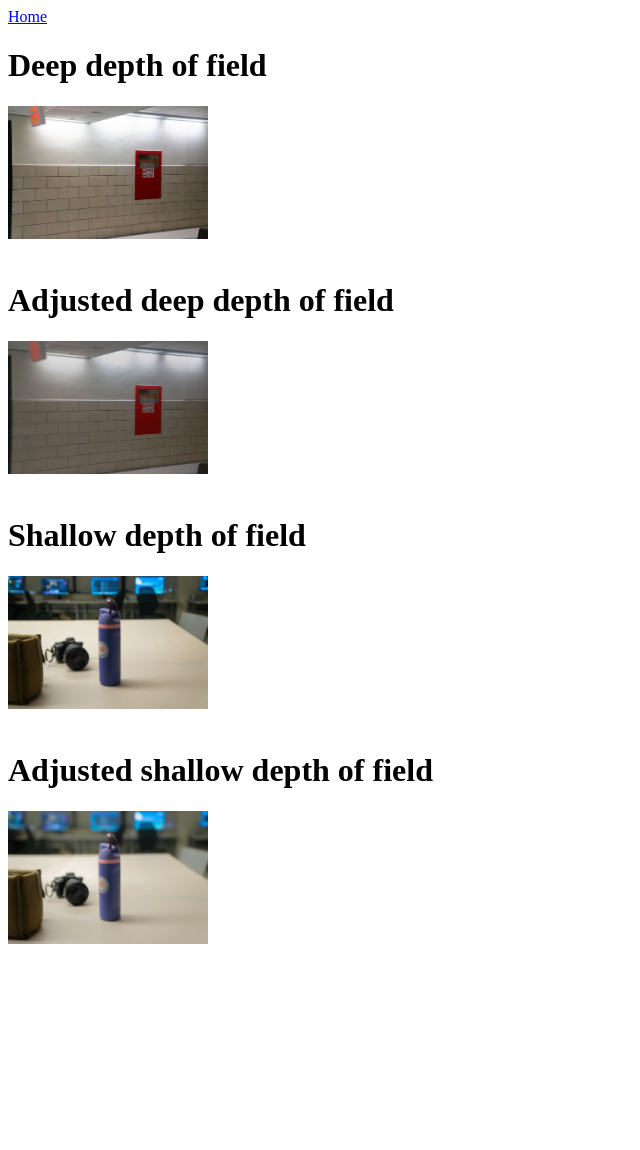
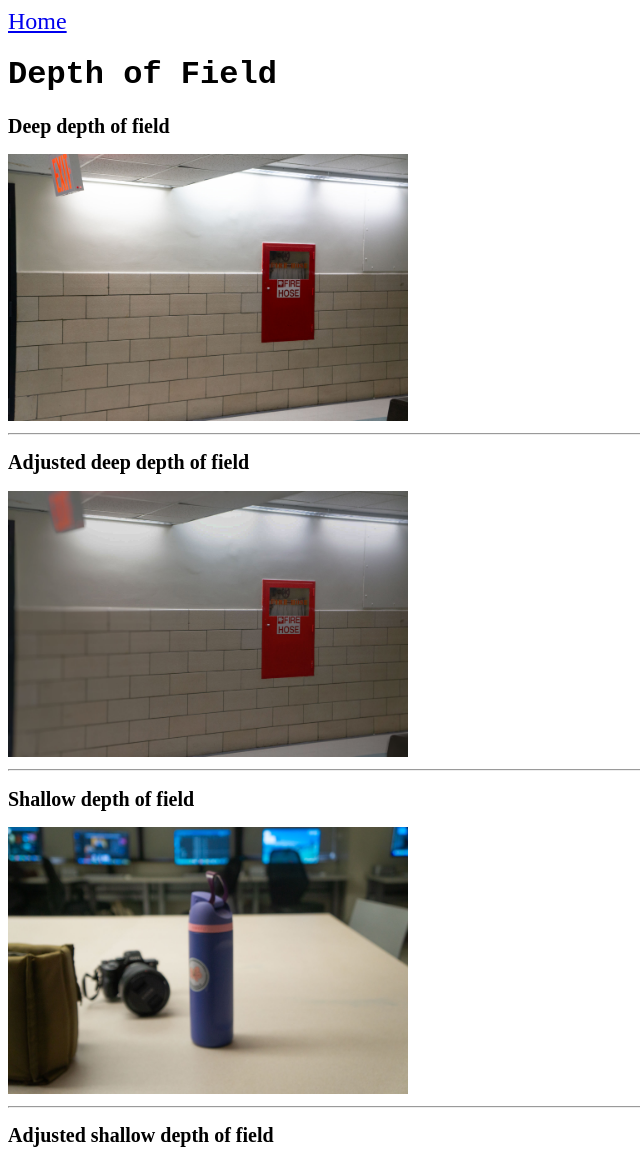
Before and after one commit to GeoStelarBA/media150, a plain HTML site: page homework2.html in a window 1280 px wide. Shown: the top 1150 px of the page, without its empty margins (0-640 px from the left). Before the commit the page ends 956 px from the top, so only its background shows below. Drawn offline with Linux system fonts and the light colour scheme.

Commit message:
Add files via upload

```diff
--- a/homework2.html
+++ b/homework2.html
@@ -3,20 +3,35 @@
 <head>
     <meta charset="UTF-8">
     <meta name="viewport" content="width=device-width, initial-scale=1.0">
-    <title>Document</title>
+    <title>James Togba - Homework 2</title>
+    <style>
+        h1{
+            font-family:'Courier New', Courier, monospace
+        }
+        h2{
+            font-size:125%;
+        }
+        a{
+            font-size:150%;
+        }
+        div{
+
+        }
+    </style>
 </head>
 <body>
     <a href="http://127.0.0.1:5500/index.html">Home</a>
-    <h1>Deep depth of field</h1>
-    <img src="deep-depth.jpg" width = "200" length = "348">
-    <br></br>
-    <h1>Adjusted deep depth of field</h1>
-    <img src="deep-depth-adjusted.jpg" width = "200" length = "348">
-    <br></br>
-    <h1>Shallow depth of field</h1>
-    <img src="shallow-depth.jpg" width = "200" length = "348">
-    <br></br>
-    <h1>Adjusted shallow depth of field</h1>
-    <img src="shallow-depth-adjusted.jpg" width = "200" length = "348">
+    <h1>Depth of Field</h1>
+    <h2>Deep depth of field</h2>
+    <img src="deep-depth.jpg" width = "400">
+    <hr>
+    <h2>Adjusted deep depth of field</h2>
+    <img src="deep-depth-adjusted.jpg" width = "400">
+    <hr>
+    <h2>Shallow depth of field</h2>
+    <img src="shallow-depth.jpg" width = "400">
+    <hr>
+    <h2>Adjusted shallow depth of field</h2>
+    <img src="shallow-depth-adjusted.jpg" width = "400">
 </body>
 </html>
```
